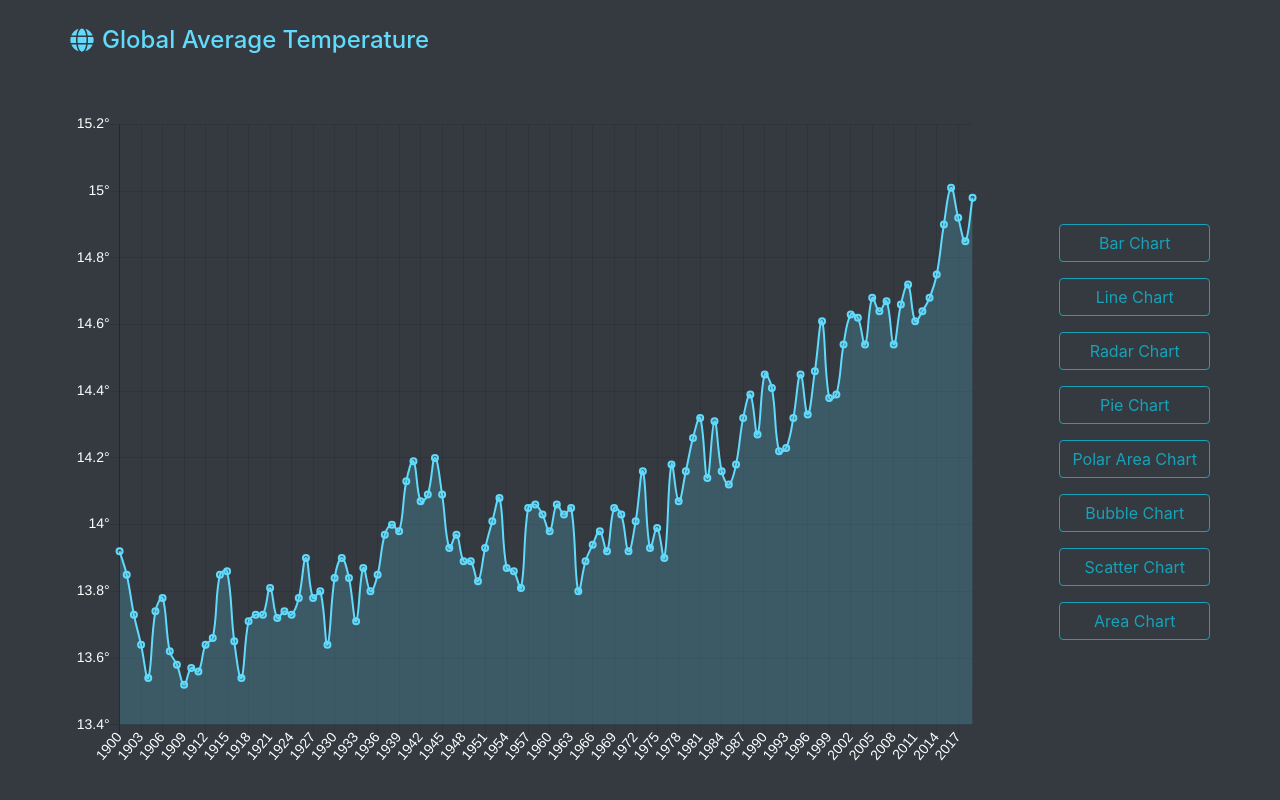
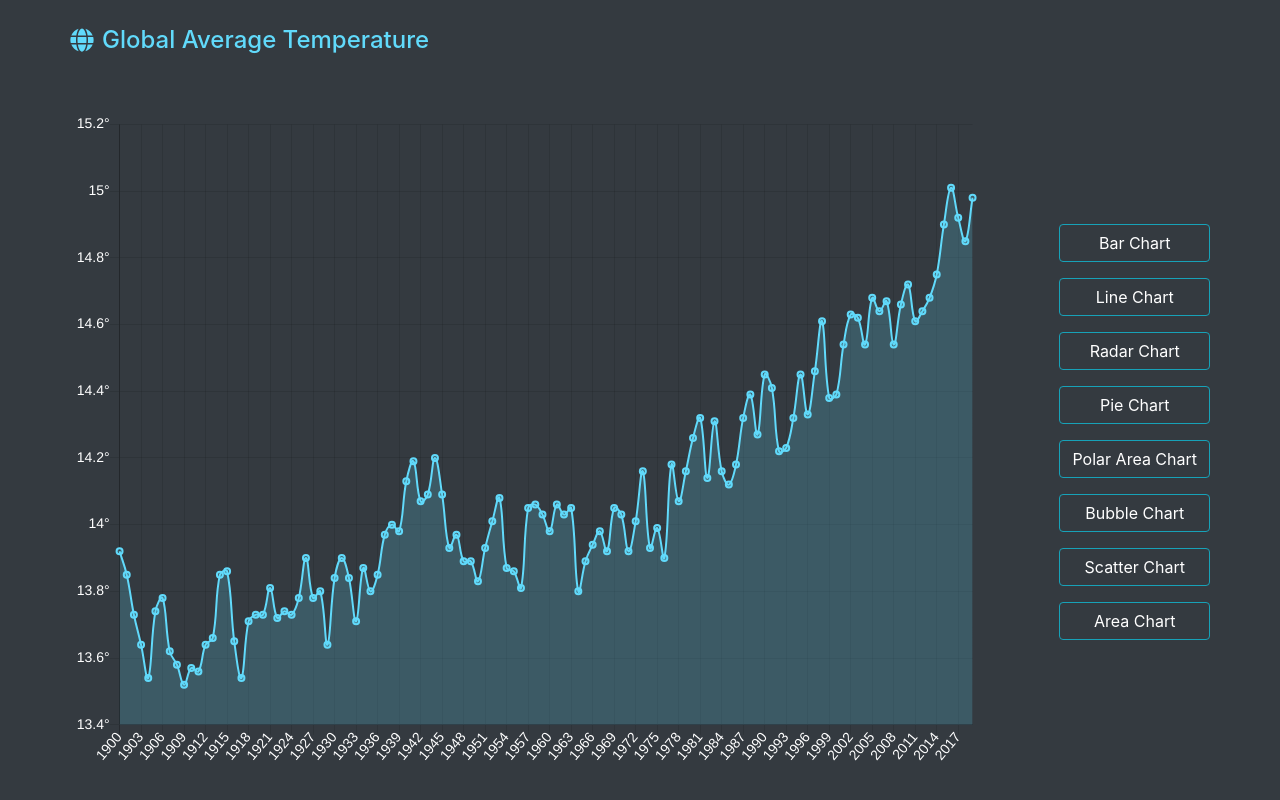
Before and after one commit to beyourahi/global-temp-chart, a React (Create React App) app: page / in a window 1280 px wide. Built offline with nearby package versions, Linux system fonts and the light colour scheme.

Commit message:
small changes

```diff
--- a/public/index.html
+++ b/public/index.html
@@ -6,22 +6,11 @@
         <meta charset="utf-8" />
         <meta name="viewport" content="width=device-width, initial-scale=1" />
         <meta name="theme-color" content="#000000" />
-        <meta
-            name="description"
-            content="Web_site_created_using_React_Template_Pro"
-        />
+        <meta name="description" content="Global Average Temperature" />
 
         <!--! Icons (Replace Icons)-->
-        <link rel="icon" href="%PUBLIC_URL%/{place_icon_here}" />
-        <link rel="apple-touch-icon" href="%PUBLIC_URL%/{place_icon_here}" />
-
-        <!--! Manifest File -->
-        <link rel="manifest" href="%PUBLIC_URL%/manifest.json" />
-
-        <link
-            href="https://unpkg.com/tailwindcss@^2/dist/tailwind.min.css"
-            rel="stylesheet"
-        />
+        <link rel="icon" href="%PUBLIC_URL%/globe.png" />
+        <link rel="apple-touch-icon" href="%PUBLIC_URL%/globe.png" />
 
         <!--! Title (Replace Title) -->
         <title>Global Average Temperature</title>
--- a/src/components/ChartButtons/ChartButtons.jsx
+++ b/src/components/ChartButtons/ChartButtons.jsx
@@ -12,9 +12,9 @@ const chartTypes = [
 ];
 
 const ChartButtons = () => (
-    <div className="chart-buttons d-flex flex-col">
+    <div className="chart-buttons d-flex flex-column">
         {chartTypes.map(chart => (
-            <Button variant="outline-info" className="mb-3">
+            <Button variant="outline-info" className="mb-3 text-white">
                 {chart + " Chart"}
             </Button>
         ))}
--- a/src/index.scss
+++ b/src/index.scss
@@ -37,6 +37,12 @@
 
     //? Buttons
     .chart-buttons {
-        //
+        button {
+            transition: all 0.1s ease-in;
+
+            &:active {
+                transform: scale(0.8, 0.8);
+            }
+        }
     }
 }
```
Also changed, not shown: src/components/Chart/ChartData.jsx (added, +11 -0 lines), src/context/ChartContext.jsx (added, +19 -0 lines), public/globe.png (added), public/manifest.json (deleted), public/robots.txt (deleted).
